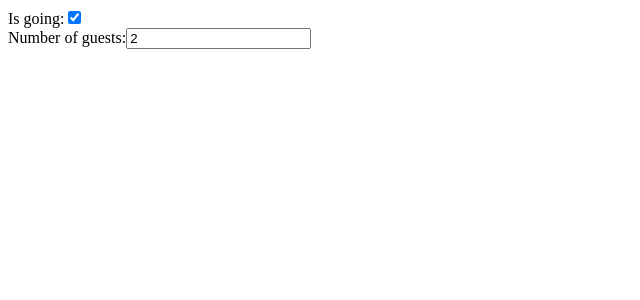
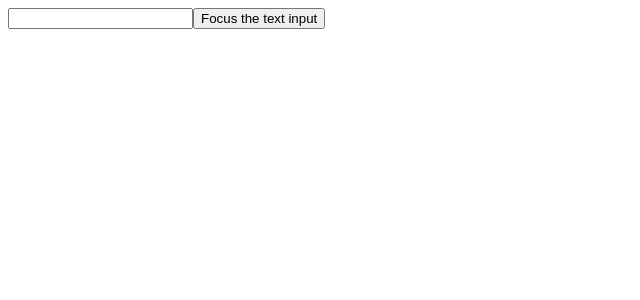
Before and after one commit to satvikplatform/assignment-react-app, a React (Create React App) app: page / in a window 1280 px wide. Shown: the top 300 px of the page, without its empty margins (0-640 px from the left). Built offline with nearby package versions, Linux system fonts and the light colour scheme.

Commit message:
custom text input

```diff
--- a/src/App.js
+++ b/src/App.js
@@ -1,6 +1,7 @@
 import React from 'react';
 import './App.css';
 import ControlledFormComponent from './components/ControlledFormComponent';
+import CustomTextInput from './components/CustomTextInput';
 import EventsFormScenario from './components/EventsFormScenario';
 import EventsThisScenario from './components/EventsThisScenario';
 import HandlingMultipleInputs from './components/HandlingMultipleInputs';
@@ -23,7 +24,8 @@ function App() {
       {/*   <TextAreaScenario /> */}
       {/*   <SelectTagScenario /> */}
       {/* <SelectTagMultipleScenario /> */}
-      <HandlingMultipleInputs />
+      {/* <HandlingMultipleInputs /> */}
+      <CustomTextInput />
 
     </div>
   );
--- /dev/null
+++ b/src/components/CustomTextInput.js
@@ -0,0 +1,35 @@
+import React from "react";
+
+class CustomTextInput extends React.Component {
+    constructor(props) {
+      super(props);
+      // create a ref to store the textInput DOM element
+      this.textInput = React.createRef();
+      this.focusTextInput = this.focusTextInput.bind(this);
+    }
+
+    focusTextInput() {
+      // Explicitly focus the text input using the raw DOM API
+      // Note: we're accessing "current" to get the DOM node
+      this.textInput.current.focus();
+    }
+
+    render() {
+      // tell React that we want to associate the <input> ref
+      // with the `textInput` that we created in the constructor
+      return (
+        <div>
+          <input
+            type="text"
+            ref={this.textInput} />
+          <input
+            type="button"
+            value="Focus the text input"
+            onClick={this.focusTextInput}
+          />
+        </div>
+      );
+    };
+  };
+
+  export default CustomTextInput;
```
